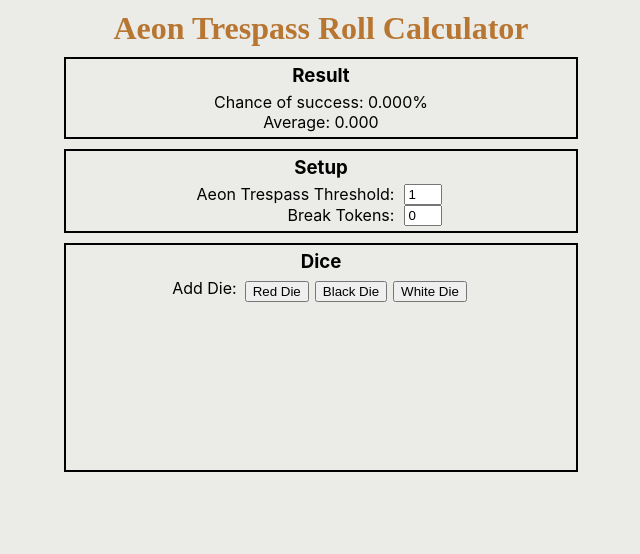
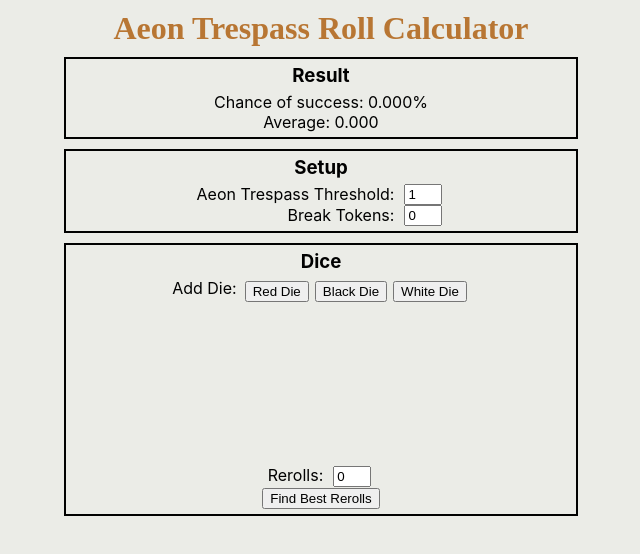
Before and after one commit to MPPennella/ato-roll-calculator, a React (Create React App) app: page / in a window 1280 px wide. Shown: the top 554 px of the page, without its empty margins (319-959 px from the left). Built offline with nearby package versions, Linux system fonts and the light colour scheme.

Commit message:
Added basic structure and formatting for new reroll-finding feature

```diff
--- a/src/component/ActiveDie/ActiveDie.css
+++ b/src/component/ActiveDie/ActiveDie.css
@@ -7,12 +7,19 @@
     display:grid;
     height: 80px;
     width: 80px;
+    margin-top: 5px;
     margin-left: auto;
     margin-right: auto;
-    margin-bottom: 5px;
+    margin-bottom: 10px;
     background-color: #a01925;
     border-radius: 10px;
     border: 1px solid black;
+}
+
+.HighlightedDie {
+    margin-top: 1px;
+    margin-bottom: 6px;
+    border: 5px solid #00ffff;
 }
 
 .RedDie {
--- a/src/component/ActiveDie/index.tsx
+++ b/src/component/ActiveDie/index.tsx
@@ -66,7 +66,6 @@ function ActiveDie ({dieID, color, faceOptions, remove, upActFace } : {dieID:num
         return <select
             value={activeFace}
             onChange={updateSelected}
-
             children={faceOptionComponents}
         />
     }
--- a/src/component/ConditionLabel/index.tsx
+++ b/src/component/ConditionLabel/index.tsx
@@ -1,15 +1,16 @@
 import { match } from 'assert';
 import React from 'react'
 import './ConditionLabel.css'
+import enforcePositive from '../../util/enforcePositive'
 
 // Creates component consisting of a descriptive Label and Input for setting a value
 function ConditionLabel ({children, boxValue, updateValue} : {children:string, boxValue:number, updateValue:Function}) : React.JSX.Element {
 
-    // Returns only values that are zero or greater
-    // Returns same number as input if positive, zero otherwise
-    function enforcePositive(inputNum:number) : number {
-        return inputNum > 0 ? inputNum : 0
-    }
+    // // Returns only values that are zero or greater
+    // // Returns same number as input if positive, zero otherwise
+    // function enforcePositive(inputNum:number) : number {
+    //     return inputNum > 0 ? inputNum : 0
+    // }
 
     function conditionalRender() : React.JSX.Element {
 
--- a/src/component/DieSelectPanel/index.tsx
+++ b/src/component/DieSelectPanel/index.tsx
@@ -1,12 +1,24 @@
 import React from 'react'
 import './DieSelectPanel.css'
 import DieCreator from '../DieCreator'
+import enforcePositive from '../../util/enforcePositive'
 
 function DieSelectPanel ( {diceComponents, addDie} : {diceComponents:Array<React.JSX.Element>, addDie:Function } ) {
+
+    // State tracker for number of rerolls, may be hoisted later
+    const [rerolls, setRerolls] = React.useState(0)
 
     // Returns a single div component containing the array of Dice to display, or a placeholder piece if no dice in pool
     function renderDice( dice:Array<React.JSX.Element>) : React.JSX.Element {
         return dice.length>0 ? <div className='DiePanel'>{dice}</div> : <div className='DiePanelEmpty'></div>
+    }
+
+    //
+    function findBestRerollandUpdate () {
+        console.log("FIND REROLL CALLED")
+        // Use die information and number of rerolls to find best dice combination to reroll and chance of success
+
+        // Update view with results
     }
 
     return (
@@ -20,6 +32,20 @@ function DieSelectPanel ( {diceComponents, addDie} : {diceComponents:Array<React
             </div>
             {renderDice(diceComponents) }
             {/* Dice Total: {diceComponents.length} */}
+
+            <div>
+                <label>
+                    Rerolls:
+                    <input
+                        type="number"
+                        value={rerolls}
+                        onChange={ (e) => setRerolls( enforcePositive( Math.floor(+e.target.value))) }
+                    />
+                </label>
+                {/* TODO: Add +/- buttons for better mobile experience */}
+
+            </div>
+            <button onClick={findBestRerollandUpdate} >Find Best Rerolls</button>
         </div>
     )
 }
--- /dev/null
+++ b/src/util/enforcePositive.ts
@@ -0,0 +1,5 @@
+// Returns only values that are zero or greater
+// Returns same number as input if positive, zero otherwise
+export default function enforcePositive(inputNum:number) : number {
+    return inputNum > 0 ? inputNum : 0
+}
```
